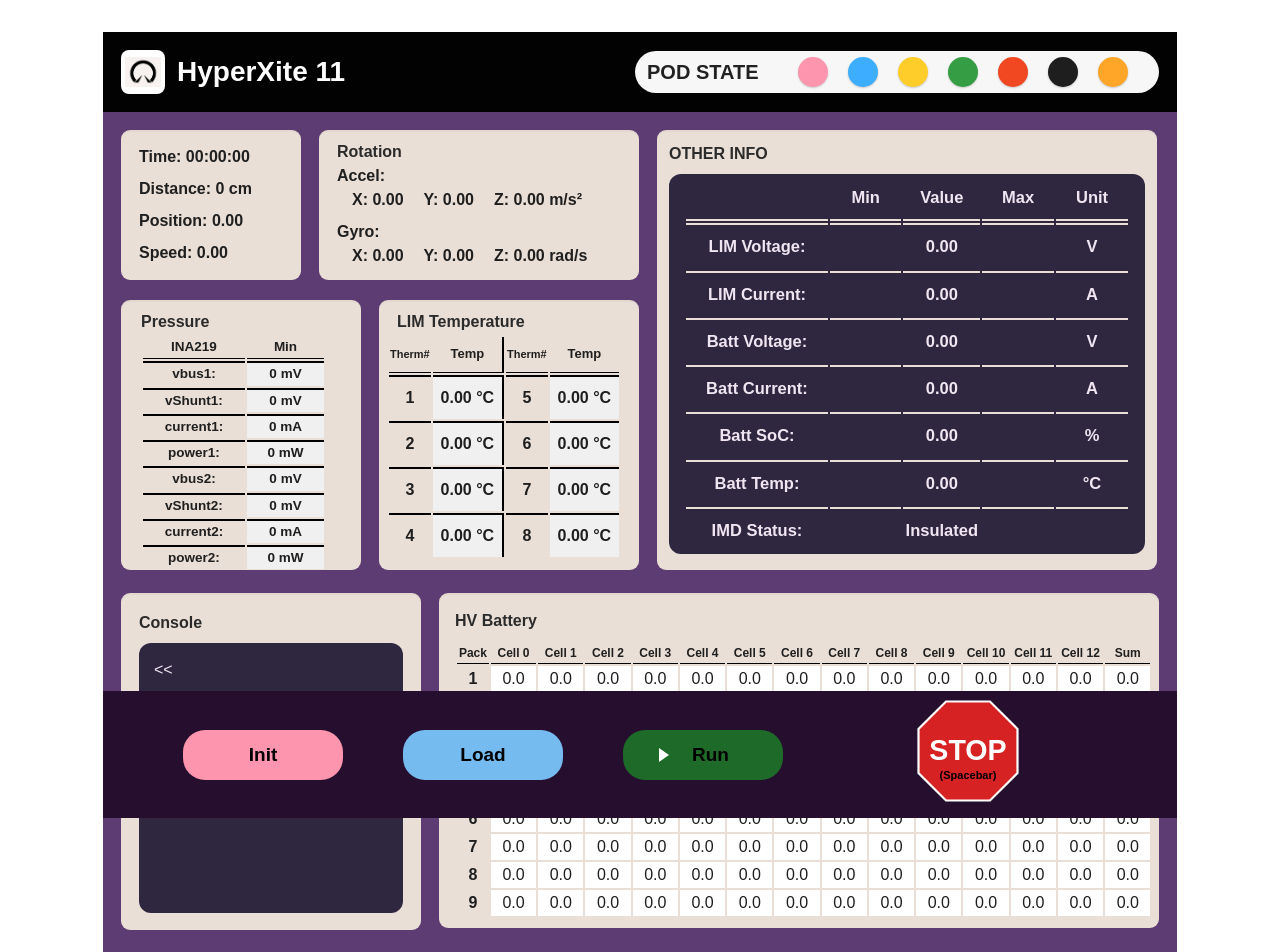
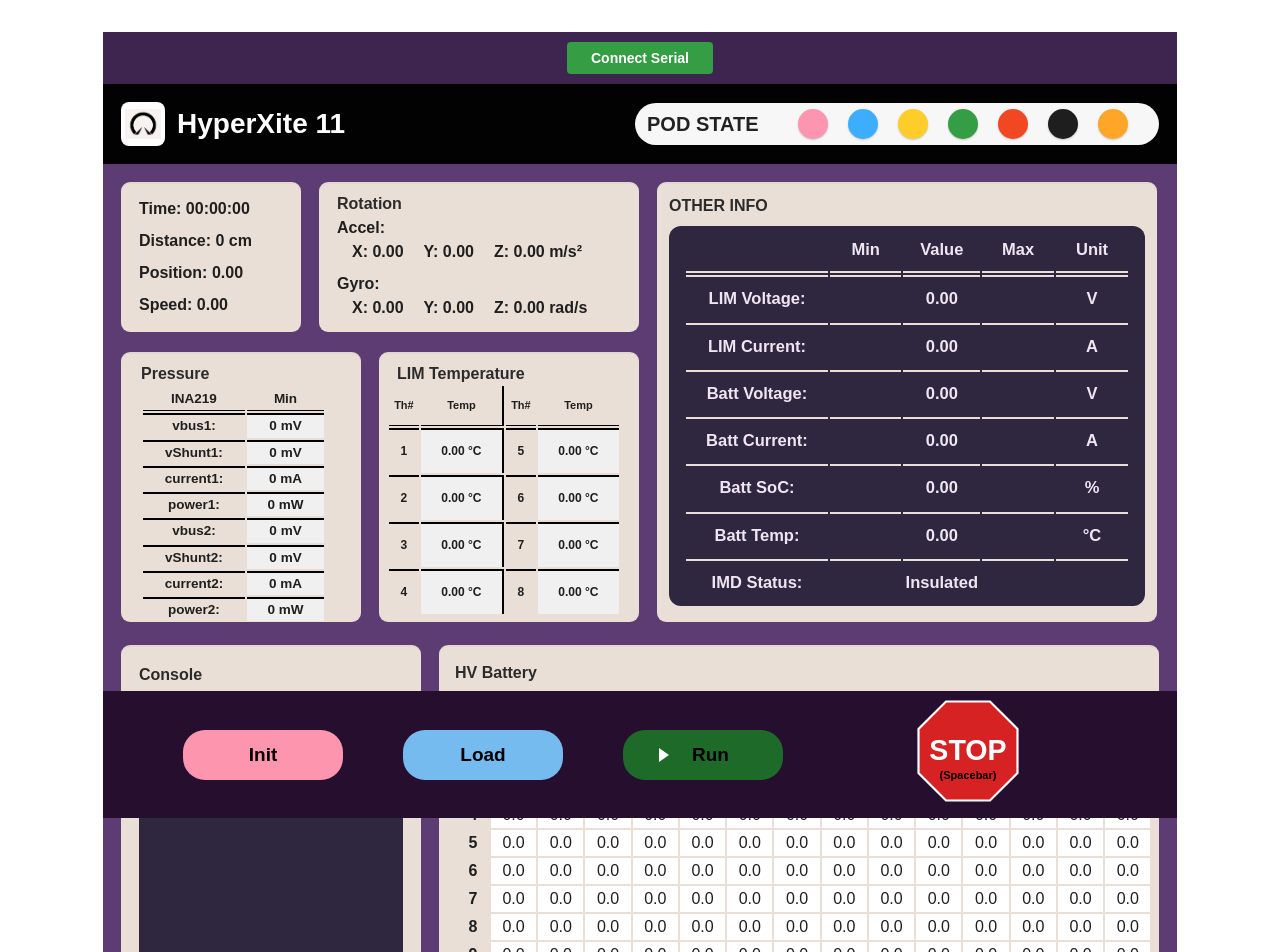
Before and after one commit to UCI-HyperXite/hx11-control-system, a React (Vite) app in the folder gui/: page / in a window 1280 px wide. Shown: the top 952 px of the page. Built offline with nearby package versions, Linux system fonts and the light colour scheme; no server answers.

Commit message:
thermistors 1-4 for limmy testing

```diff
--- a/gui/package.json
+++ b/gui/package.json
@@ -11,7 +11,8 @@
   },
   "dependencies": {
     "react": "^19.2.0",
-    "react-dom": "^19.2.0"
+    "react-dom": "^19.2.0",
+    "react-native-usb-serialport-for-android": "^0.5.0"
   },
   "devDependencies": {
     "@eslint/js": "^9.39.1",
--- a/gui/src/App.jsx
+++ b/gui/src/App.jsx
@@ -5,6 +5,27 @@ import { TopRow } from "./components/TopRow";
 import { MiddleRow } from "./components/MiddleRow";
 import { BottomRow } from "./components/BottomRow";
 import { Footer } from "./components/Footer";
+
+const podStateColors = {
+	INITSTATE:      "#FC95AD",
+	LOADSTATE:      "#3DADFF",
+	PRECHARGESTATE: "#FFCD29",
+	STARTSTATE:     "#359D43",
+	STOPSTATE:      "#F24822",
+	FAULTSTATE:     "#1E1E1E",
+	HALTSTATE:      "#FFA629",
+};
+
+const podStateMap = {
+	0: "INITSTATE",
+	1: "LOADSTATE",
+	2: "PRECHARGESTATE",
+	3: "STARTSTATE",
+	4: "STOPSTATE",
+	5: "FAULTSTATE",
+	6: "HALTSTATE",
+};
+
 
 export default function App() {
 	// State for telemetry data from API
@@ -77,85 +98,148 @@ export default function App() {
 		HALTSTATE: "#FFA629"
 	});
 
-	// Fetch data from API
-	React.useEffect(() => {
-		const fetchData = async () => {
-			try {
-				const response = await fetch("YOUR_API_ENDPOINT_HERE");
-				const data = await response.json();
-				// Update state with API data
-				setTelemetry({
-					time: data.time || telemetry.time,
-					distance: data.distance || telemetry.distance,
-					position: data.position || telemetry.position,
-					speed: data.speed || telemetry.speed,
+	const [isConnected, setIsConnected] = React.useState(false);
+	const [consoleLogs, setConsoleLogs] = React.useState([]);
+  	const readerRef = React.useRef(null);
+  	const portRef = React.useRef(null);
+	const csvRowsRef = React.useRef([]); // CSV accumulator
 
-					accelerationx: data.accelerationx || telemetry.accelerationx,
-					accelerationy: data.accelerationy || telemetry.accelerationy,
-					accelerationz: data.accelerationz || telemetry.accelerationz,
+	function addLog(message) {
+		const timestamp = new Date().toLocaleTimeString();
+		setConsoleLogs(prev => [`[${timestamp}] ${message}`, ...prev].slice(0, 50));
+  	}
 
-					gyrox: data.gyrox || telemetry.gyrox,
-					gyroy: data.gyroy || telemetry.gyroy,
-					gyroz: data.gyroz || telemetry.gyroz,
+	function downloadCSV() {
+		const rows = csvRowsRef.current;
+		if (rows.length === 0) {
+			addLog("No data to download yet.");
+			return;
+		}
+		const headers = Object.keys(rows[0]).join(",");
+		const body = rows.map(r => Object.values(r).join(",")).join("\n");
+		const csv = `${headers}\n${body}`;
 
-					limVoltage: data.limVoltage || telemetry.limVoltage,
-          			limCurrent: data.limCurrent || telemetry.limCurrent,
-					battVoltage: data.battVoltage || telemetry.battVoltage,
-					battCurrent: data.battCurrent || telemetry.battCurrent,
-					battSoC: data.battSoC || telemetry.battSoC,
-          			battTemp: data.battTemp || telemetry.battTemp,
-					imdStatus: data.imdStatus || telemetry.imdStatus,
+		const blob = new Blob([csv], { type: "text/csv" });
+		const url = URL.createObjectURL(blob);
+		const a = document.createElement("a");
+		a.href = url;
+		a.download = `telemetry_${new Date().toISOString().replace(/[:.]/g, "-")}.csv`;
+		a.click();
+		URL.revokeObjectURL(url);
+		addLog(`Downloaded ${rows.length} rows as CSV ✓`);
+	}
 
-					vbus1: data.vbus1 || telemetry.vbus1,
-					vShunt1: data.vShunt1 || telemetry.vShunt1,
-					current1: data.current1 || telemetry.current1,
-					power1: data.power1 || telemetry.power1,
-					vbus2: data.vbus2 || telemetry.vbus2,
-					vShunt2: data.vShunt2 || telemetry.vShunt2,
-					current2: data.current2 || telemetry.current2,
-					power2: data.power2 || telemetry.power2,
+	async function connectSerial(){
+		try{
+			const port = await navigator.serial.requestPort();
+			await port.open({ baudRate: 115200 });
+			portRef.current = port;
+			setIsConnected(true);
+			console.log("Serial connected ✓");
+      		addLog("Serial connected ✓");
 
-					therm1: data.therm1 || telemetry.therm1,
-					therm2: data.therm2 || telemetry.therm2,
-					therm3: data.therm3 || telemetry.therm3,
-					therm4: data.therm4 || telemetry.therm4,
-					therm5: data.therm5 || telemetry.therm5,
-					therm6: data.therm6 || telemetry.therm6,
-					therm7: data.therm7 || telemetry.therm7,
-					therm8: data.therm8 || telemetry.therm8,
-				});
+			const decoder = new TextDecoderStream();
+      		port.readable.pipeTo(decoder.writable);
+			const reader = decoder.readable.getReader();
+      		readerRef.current = reader;
 
-				// Update POD STATE colors
-				if (data.podStates) {
-					setPodStates({
-						INITSTATE: data.podStates.INITSTATE || podStates.INITSTATE,
-						LOADSTATE: data.podStates.LOADSTATE || podStates.LOADSTATE,
-						PRECHARGESTATE: data.podStates.PRECHARGESTATE || podStates.PRECHARGESTATE,
-						STARTSTATE: data.podStates.STARTSTATE || podStates.STARTSTATE,
-						STOPSTATE: data.podStates.STOPSTATE || podStates.STOPSTATE,
-						FAULTSTATE: data.podStates.FAULTSTATE || podStates.FAULTSTATE,
-						HALTSTATE: data.podStates.HALTSTATE || podStates.HALTSTATE
-					});
+			let buffer = "";
+			while (true) {
+				const { value, done } = await reader.read();
+				if (done){
+					console.log("Serial disconnected");
+					addLog("Serial disconnected");
+					setIsConnected(false);
+					break;
 				}
-			} catch (error) {
-				console.error("Error fetching data:", error);
+
+        		buffer += value;
+				const lines = buffer.split("\n").map(l => l.trim());
+        		buffer = lines.pop();
+
+				for (const line of lines) {
+         			try {
+						const data = JSON.parse(line.trim());
+						if (data.RSSI !== undefined) console.log("RSSI:", data.RSSI);
+
+						setTelemetry(prev => ({
+							...prev,
+							// time: data.time ?? prev.time,
+							distance: data.lidar_distance ?? prev.distance,
+							// position: data.position ?? prev.position,
+							// speed: data.speed ?? prev.speed,
+							// accelerationx: data.accelerationx ?? prev.accelerationx,
+							// accelerationy: data.accelerationy ?? prev.accelerationy,
+							// accelerationz: data.accelerationz ?? prev.accelerationz,
+							// gyrox: data.gyrox ?? prev.gyrox,
+							// gyroy: data.gyroy ?? prev.gyroy,
+							// gyroz: data.gyroz ?? prev.gyroz,
+							// limVoltage: data.limVoltage ?? prev.limVoltage,
+							// limCurrent: data.limCurrent ?? prev.limCurrent,
+							// battVoltage: data.battVoltage ?? prev.battVoltage,
+							// battCurrent: data.battCurrent ?? prev.battCurrent,
+							// battSoC: data.battSoC ?? prev.battSoC,
+							// battTemp: data.battTemp ?? prev.battTemp,
+							// imdStatus: data.imdStatus ?? prev.imdStatus,
+							// vbus1: data.vbus1 ?? prev.vbus1,
+							// vShunt1: data.vShunt1 ?? prev.vShunt1,
+							// current1: data.current1 ?? prev.current1,
+							// power1: data.power1 ?? prev.power1,
+							// vbus2: data.vbus2 ?? prev.vbus2,
+							// vShunt2: data.vShunt2 ?? prev.vShunt2,
+							// current2: data.current2 ?? prev.current2,
+							// power2: data.power2 ?? prev.power2,
+
+
+
+							// {"RSSI":0,"lidar_distance":0,"pod_state":1,"therms":[72.01,72.01,72.01,72.01,72.01,72.01,72.01,72.01]}
+
+
+							therm1: data.therms?.[0]?.toFixed(2) ?? prev.therm1,
+							therm2: data.therms?.[1]?.toFixed(2) ?? prev.therm2,
+							therm3: data.therms?.[2]?.toFixed(2) ?? prev.therm3,
+							therm4: data.therms?.[3]?.toFixed(2) ?? prev.therm4,
+							// therm5: data.therms?.[4]?.toFixed(2) ?? prev.therm5,
+							// therm6: data.therms?.[5]?.toFixed(2) ?? prev.therm6,
+							// therm7: data.therms?.[6]?.toFixed(2) ?? prev.therm7,
+							// therm8: data.therms?.[7]?.toFixed(2) ?? prev.therm8,
+						}));
+
+
+						if (data.pod_state !== undefined) {
+							const activeState = podStateMap[data.pod_state];
+							if (activeState) {
+								setPodStates({
+									INITSTATE:      "#1E1E1E",
+									LOADSTATE:      "#1E1E1E",
+									PRECHARGESTATE: "#1E1E1E",
+									STARTSTATE:     "#1E1E1E",
+									STOPSTATE:      "#1E1E1E",
+									FAULTSTATE:     "#1E1E1E",
+									HALTSTATE:      "#1E1E1E",
+									[activeState]:  podStateColors[activeState],
+								});
+							}
+						}
+
+					} catch (e) {
+						// Not valid JSON — could be a partial line or non-JSON message
+						console.warn("Could not parse line:", line);
+            			addLog(`Parse error: ${line.trim().slice(0, 40)}`);
+					}
+				}
 			}
-		};
-		// Fetch data immediately
-		fetchData();
-
-		// Optional: Set up interval to fetch data periodically (e.g., every second)
-		const interval = setInterval(fetchData, 100);
-
-		// Cleanup interval on component unmount
-		return () => clearInterval(interval);
-	}, []);
+		} catch (err) {
+			console.error("Serial connection failed ✗", err);
+			addLog(`Connection failed: ${err.message}`);
+			setIsConnected(false);
+		}
+	}
 
 	const containerStyle = {
 		minHeight: "90vh",
 		background: "#5d3b73",
 		padding: 0,
-		fontFamily: "'Courier New', Courier, monospace",
 		color: "#1f1f1f",
 		display: "flex",
 		flexDirection: "column",
@@ -168,16 +252,71 @@ export default function App() {
 		flexDirection: "column",
 	};
 
+
+
 	return (
 		<div style={containerStyle}>
+			{/* <div style={{ padding: "10px 18px", background: "#3d2550", textAlign: "center", display: "flex", gap: 12, justifyContent: "center" }}>
+				{!isConnected ? (
+					<button
+						onClick={connectSerial}
+						style={{
+							padding: "8px 24px",
+							background: "#359D43",
+							color: "white",
+							border: "none",
+							borderRadius: 4,
+							cursor: "pointer",
+							fontWeight: "bold",
+							fontSize: 14
+						}}
+					>
+						Connect Serial
+					</button>
+				) : (
+					<button
+						onClick={downloadCSV}
+						style={{
+							padding: "8px 24px",
+							background: "#3DADFF",
+							color: "white",
+							border: "none",
+							borderRadius: 4,
+							cursor: "pointer",
+							fontWeight: "bold",
+							fontSize: 14
+						}}
+					>
+						Download CSV
+					</button>
+				)}
+			</div> */}
+			{!isConnected && (
+            <div style={{ padding: "10px 18px", background: "#3d2550", textAlign: "center" }}>
+                <button
+                    onClick={connectSerial}
+                    style={{
+                        padding: "8px 24px",
+                        background: "#359D43",
+                        color: "white",
+                        border: "none",
+                        borderRadius: 4,
+                        cursor: "pointer",
+                        fontWeight: "bold",
+                        fontSize: 14
+                    }}
+                >
+                    Connect Serial
+                </button>
+            </div>
+        	)}
 			<Header podStates={podStates} />
 			<div style={contentStyle}>
 				<TopRow telemetry={telemetry} />
 				<MiddleRow telemetry={telemetry} />
-				<BottomRow />
+				<BottomRow consoleLogs={consoleLogs}/>
         		<Footer/>
 			</div>
 		</div>
 	);
-
 }
--- a/gui/src/components/BottomRow.jsx
+++ b/gui/src/components/BottomRow.jsx
@@ -1,7 +1,7 @@
 import React from "react";
 import { Card } from "./Card";
 
-export function BottomRow() {
+export function BottomRow({consoleLogs = [] }) {
 	const bottomRowStyle = {
 		display: "flex",
 		gap: 18,
@@ -14,10 +14,7 @@ export function BottomRow() {
 			{/* bottom-left empty spacer */}
 			{/* <div style={{ marginTop: 100, height: 10,width: 200, flexShrink: 0 }}>
 			</div> */}
-			<Card
-				title="Console"
-				style={{ height: 337, width: 300, flexShrink: 0}}
-			>
+			<Card title="Console" style={{ height: 337, width: 300, flexShrink: 0}}>
 				<div style={{
 						height: 270,
 						background: "#2f2740",
@@ -25,10 +22,11 @@ export function BottomRow() {
 						borderRadius: 12,
 						display: "flex",
 						flexDirection: "column",
+						position: "relative",
+						overflow: "hidden",
 						justifyContent: "center",
                         alignItems: "center",
 						gap: 20,
-						position: "relative"
 					}}
 				>
 					<div
@@ -40,7 +38,44 @@ export function BottomRow() {
 					>
 						&lt;&lt;
 					</div>
-					<div // the lines in the Console segment
+
+				<div
+					style={{
+					marginTop: 36,
+					flex: 1,
+					overflowY: "auto",
+					padding: "0 12px 8px 12px",
+					display: "flex",
+					flexDirection: "column",
+					gap: 4,
+           		 }}>
+				{consoleLogs.length === 0 ? (
+
+				<div style={{ color: "#a080b0", fontSize: 11, fontStyle: "italic" }}>
+					Waiting for connection...
+				</div>
+
+            	) : (
+              	consoleLogs.map((log, i) => (
+                <div
+                  key={i}
+                  style={{
+                    fontSize: 11,
+                    fontFamily: "monospace",
+                    color: log.includes("✓") ? "#7effa0"
+                         : log.includes("failed") || log.includes("error") ? "#ff8080"
+                         : "#f0e6f2",
+                    borderBottom: "1px solid #3d3050",
+                    paddingBottom: 3,
+                  }}
+                >
+                  {log}
+                </div>
+              ))
+            )}
+          </div>
+
+			{/* <div // the lines in the Console segment
 				style={{
 					width: "95%",
 					height: 2,
@@ -67,10 +102,11 @@ export function BottomRow() {
 					height: 2,
 					background: "#e1b9e9"
 				}}
-					/>
+			/> */}
+		</div>
 
-				</div>
 			</Card>
+
 			<Card
 				title="HV Battery"
 				style={{
--- a/gui/src/components/MiddleRow.jsx
+++ b/gui/src/components/MiddleRow.jsx
@@ -63,12 +63,12 @@ export function MiddleRow({ telemetry }) {
 			        height: 270, width: 260,flexShrink: 0, paddingTop: 10}}>
 				<div>
 					<div className="TempTable">
-                        <table style={{marginTop: -7, marginLeft: -10, fontSize: 16, fontWeight: "bold", lineHeight: 2.5 }}>
+                        <table style={{marginTop: -10, marginLeft: -10, fontSize: 12, fontWeight: "bold", lineHeight: 3.4 }}>
                             <tr>
-                                <th style={{fontSize: 11, width: 30 }}>Therm#</th>
-                                <th style={{fontSize: 13, width: 80 }}>Temp</th>
-                                <th style={{fontSize: 11, width: 30 }}>Therm#</th>
-                                <th style={{fontSize: 13, width: 80 }}>Temp</th>
+                                <th style={{fontSize: 11, width: 28 }}>Th#</th>
+                                <th style={{fontSize: 11, width: 80 }}>Temp</th>
+                                <th style={{fontSize: 11, width: 28 }}>Th#</th>
+                                <th style={{fontSize: 11, width: 80 }}>Temp</th>
                             </tr>
                             <tr>
                                 <td>1 </td>
```
Also changed, not shown: 1 other file (tests, documents, lock files or other folders). Lines whose indentation alone changed are shown as unchanged.
